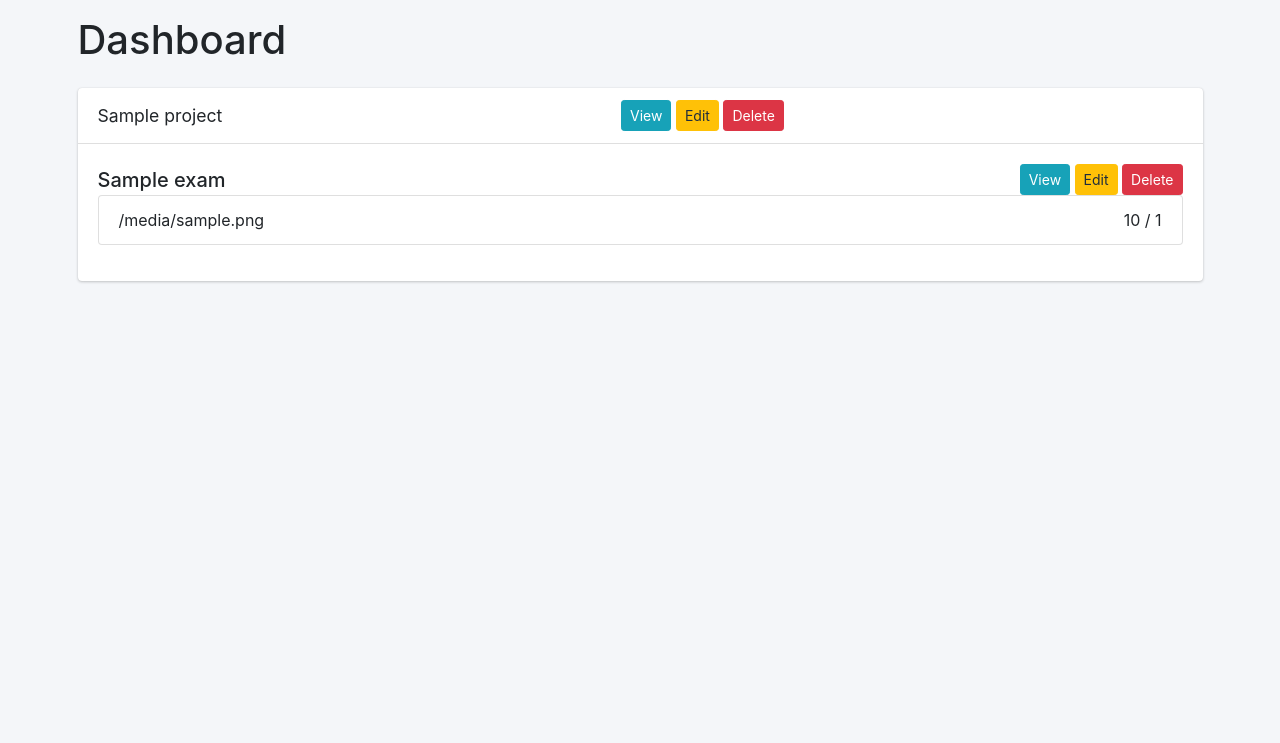
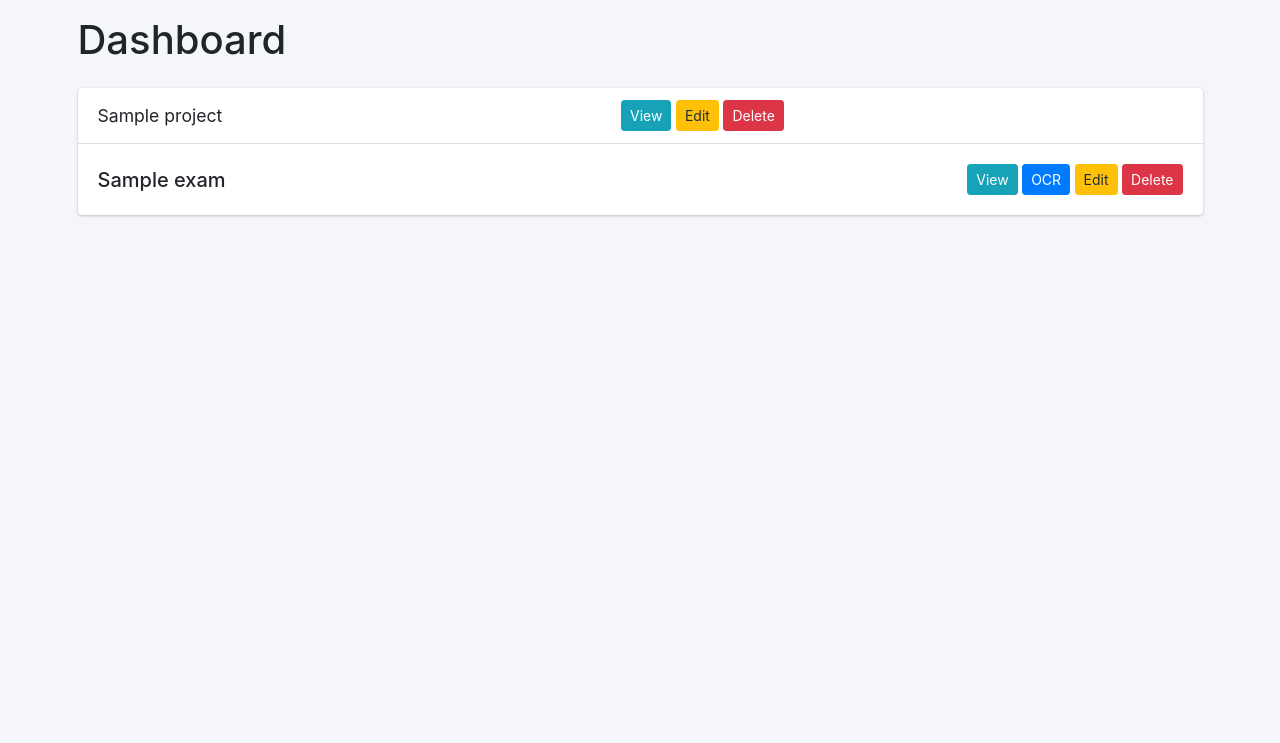
Before and after one commit to IgoyAI/koreksi-soal-ai, a Flask app: template ocr_app/templates/dashboard.html in a window 1280 px wide. Shown: the part 57-800 px from the top of the page. Run offline with Flask 3, Linux system fonts and the light colour scheme; the template is opened without the code that fills it: most values are stand-ins (such as "Sample title", 1, 10 or a date in 2020); some libraries are stand-ins or nearby versions.

Commit message:
Add OCR access from dashboard with collapsible results

```diff
--- a/ocr_app/app.py
+++ b/ocr_app/app.py
@@ -302,6 +302,29 @@ def create_app() -> Flask:
         exam = project["exams"][eid]
         return render_template("exam_view.html", exam=exam, pid=pid)
 
+    @app.route("/project/<int:pid>/exam/<int:eid>/ocr")
+    @login_required
+    def ocr_exam(pid: int, eid: int):
+        """Load an existing exam into the main OCR workflow."""
+        nonlocal project_name, exam_name, answer_key, num_questions
+        data_store = data.load_data()
+        if pid < 0 or pid >= len(data_store.get("projects", [])):
+            flash("Project not found", "danger")
+            return redirect(url_for("dashboard"))
+        project = data_store["projects"][pid]
+        if eid < 0 or eid >= len(project.get("exams", [])):
+            flash("Exam not found", "danger")
+            return redirect(url_for("view_project", pid=pid))
+        exam = project["exams"][eid]
+
+        project_name = project["name"]
+        exam_name = exam["name"]
+        answer_key = exam.get("answer_key", [])
+        num_questions = exam.get("num_questions", 50)
+
+        flash("Loaded exam into OCR checker", "success")
+        return redirect(url_for("index"))
+
     @app.route("/project/<int:pid>/exam/<int:eid>/edit", methods=["GET", "POST"])
     @login_required
     def edit_exam(pid: int, eid: int):
--- a/ocr_app/templates/dashboard.html
+++ b/ocr_app/templates/dashboard.html
@@ -24,18 +24,23 @@
             <p class="mb-0">No exams.</p>
           {% else %}
             {% for exam in project.exams %}
-
               {% set eid = loop.index0 %}
               <div class="d-flex justify-content-between align-items-center">
-                <h5 class="mb-0">{{ exam.name }}</h5>
+                <h5 class="mb-0">
+                  <a class="text-body" data-toggle="collapse" href="#results-{{ pid }}-{{ eid }}" role="button" aria-expanded="false" aria-controls="results-{{ pid }}-{{ eid }}">
+                    {{ exam.name }}
+                  </a>
+                </h5>
                 <div>
                   <a href="{{ url_for('view_exam', pid=pid, eid=eid) }}" class="btn btn-sm btn-info">View</a>
+                  <a href="{{ url_for('ocr_exam', pid=pid, eid=eid) }}" class="btn btn-sm btn-primary">OCR</a>
                   <a href="{{ url_for('edit_exam', pid=pid, eid=eid) }}" class="btn btn-sm btn-warning">Edit</a>
                   <form action="{{ url_for('delete_exam', pid=pid, eid=eid) }}" method="post" style="display:inline">
                     <button type="submit" class="btn btn-sm btn-danger" onclick="return confirm('Delete exam?')">Delete</button>
                   </form>
                 </div>
               </div>
+              <div class="collapse mt-2" id="results-{{ pid }}-{{ eid }}">
                 {% if exam.results %}
                   <ul class="list-group mb-3">
                     {% for r in exam.results %}
@@ -48,6 +53,7 @@
                 {% else %}
                   <p>No results yet.</p>
                 {% endif %}
+              </div>
             {% endfor %}
           {% endif %}
         </div>
```
Lines whose indentation alone changed are shown as unchanged.
